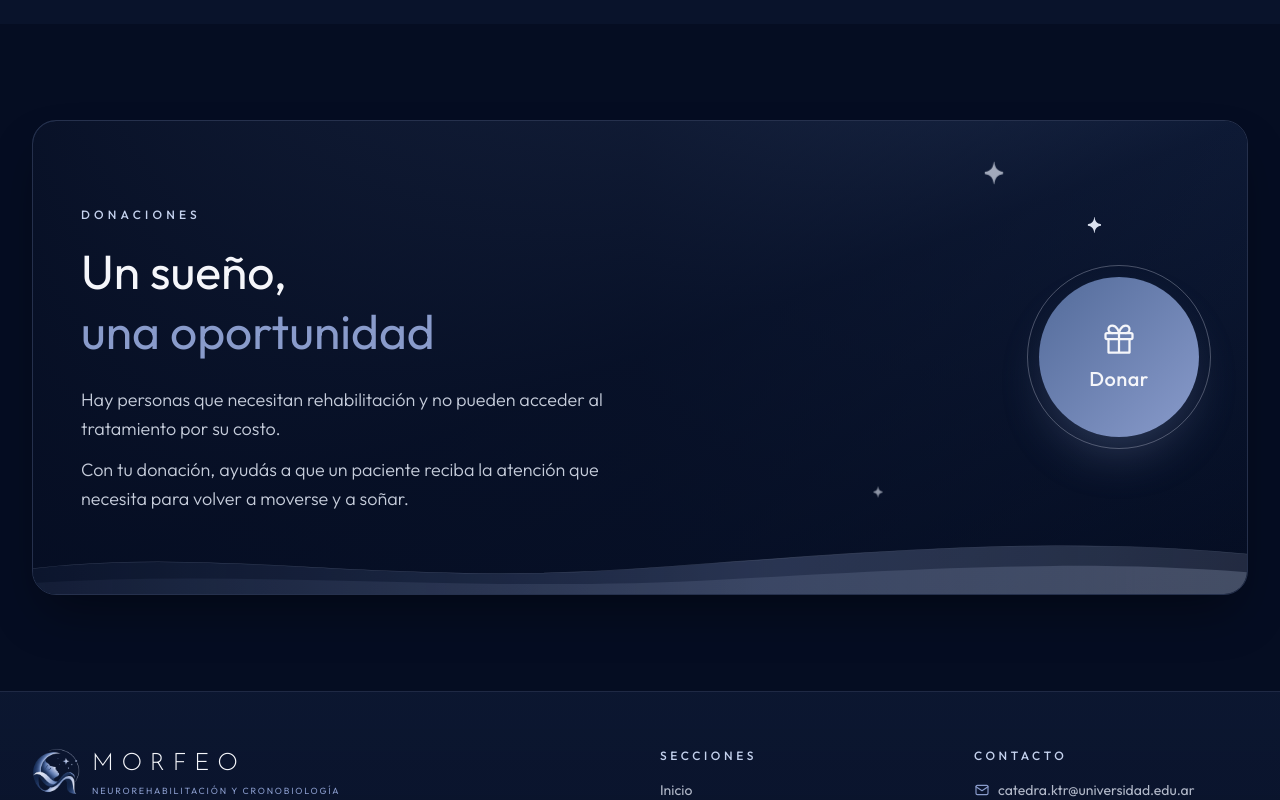
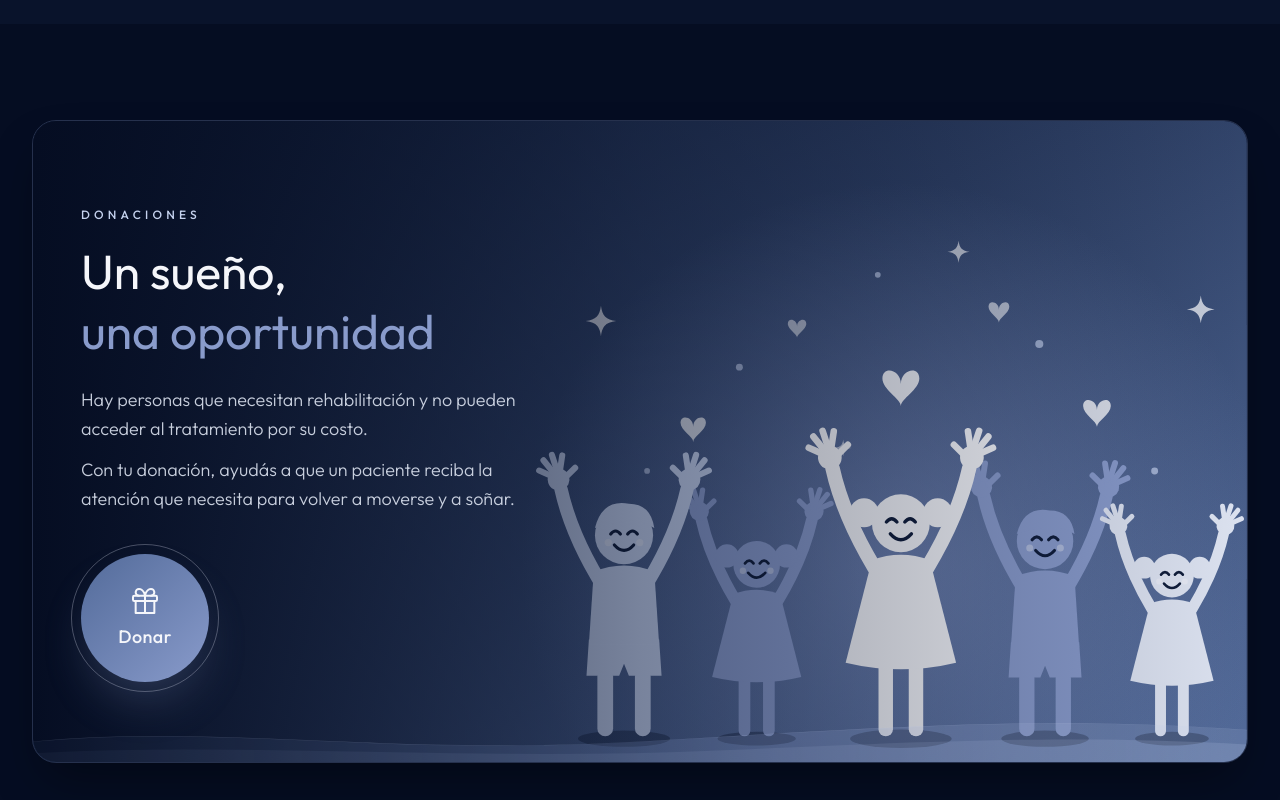
Before and after one commit to erickmirandarz/morfeo, a Next.js app: page / in a window 1280 px wide. Shown: the part 6280-7080 px from the top of the page. Built offline with nearby package versions, Linux system fonts and the light colour scheme.

Commit message:
Donaciones: ilustracion de ninos felices de fondo y boton Donar bajo el texto
Co-Authored-By: Claude Opus 5.5 <noreply@anthropic.com>

```diff
--- a/src/components/HomeSections.js
+++ b/src/components/HomeSections.js
@@ -1,4 +1,3 @@
-import Image from "next/image";
 import Link from "next/link";
 import { donation, howItWorks, membership } from "@/data/content";
 import { Stars, Waves } from "./Decor";
@@ -122,22 +121,21 @@ export function Donation() {
       <div className="relative overflow-hidden rounded-3xl border border-lavanda/25 shadow-2xl shadow-black/40">
         {/* Fondo: foto de niños felices (o degradé mientras no esté la foto) */}
         {backgroundImage ? (
-          <Image src={backgroundImage} alt="" fill sizes="100vw" className="object-cover" />
+          // eslint-disable-next-line @next/next/no-img-element
+          <img
+            src={backgroundImage}
+            alt="Niños felices con las manos abiertas"
+            className="absolute inset-0 h-full w-full object-cover object-right-bottom"
+          />
         ) : (
           <div className="absolute inset-0 bg-gradient-to-br from-acero via-profundo to-noche" />
         )}
-        {/* Velo para que el texto se lea sobre la foto */}
-        <div className="absolute inset-0 bg-gradient-to-r from-noche/95 via-noche/75 to-noche/20" />
-        <Stars
-          stars={[
-            { className: "right-[20%] top-10 h-6 w-6" },
-            { className: "right-[12%] top-24 h-4 w-4", delay: "1s" },
-            { className: "right-[30%] bottom-24 h-3 w-3", delay: "2s" },
-          ]}
-        />
+        {/* Velo: oscurece solo el lado del texto para que se lea */}
+        <div className="absolute inset-0 bg-gradient-to-r from-noche via-noche/80 to-transparent md:via-noche/40" />
+        <div className="absolute inset-0 bg-noche/50 md:hidden" />
 
-        <div className="relative grid items-center gap-10 px-7 py-14 sm:px-12 sm:py-20 md:grid-cols-[minmax(0,3fr)_auto]">
-          <div className="max-w-xl">
+        <div className="relative px-7 py-14 sm:px-12 sm:py-20 md:min-h-[30rem]">
+          <div className="max-w-md">
             <span className="text-xs font-medium uppercase tracking-[0.35em] text-hielo">Donaciones</span>
             <h2 className="mt-4 text-4xl font-normal leading-tight text-perla sm:text-5xl">
               {title}
@@ -148,21 +146,21 @@ export function Donation() {
                 <p key={t}>{t}</p>
               ))}
             </div>
-          </div>
 
             {/* Botón circular "Donar" */}
             <a
               href={cta.href || undefined}
               role={cta.href ? undefined : "button"}
-            className="group relative mx-auto flex h-40 cursor-pointer w-40 flex-col items-center justify-center rounded-full bg-gradient-to-br from-acero to-lavanda text-perla shadow-2xl shadow-lavanda/30 transition-all duration-300 hover:scale-105"
+              className="group relative mt-10 flex h-32 w-32 cursor-pointer flex-col items-center justify-center rounded-full bg-gradient-to-br from-acero to-lavanda text-perla shadow-2xl shadow-lavanda/30 transition-all duration-300 hover:scale-105"
             >
               <span className="absolute inset-0 animate-ping rounded-full border-2 border-lavanda/50 [animation-duration:2.5s]" />
-            <span className="absolute -inset-3 rounded-full border border-plata/30" />
-            <Icon name="gift" className="h-9 w-9 transition-transform duration-300 group-hover:-translate-y-0.5" strokeWidth={1.5} />
-            <span className="mt-2 text-xl font-medium tracking-wide">{cta.label}</span>
+              <span className="absolute -inset-2.5 rounded-full border border-plata/30" />
+              <Icon name="gift" className="h-8 w-8 transition-transform duration-300 group-hover:-translate-y-0.5" strokeWidth={1.5} />
+              <span className="mt-1.5 text-lg font-medium tracking-wide">{cta.label}</span>
             </a>
           </div>
-        <Waves className="h-20 opacity-60" />
+        </div>
+        <Waves className="h-16 opacity-50" />
       </div>
     </section>
   );
--- a/src/data/content.js
+++ b/src/data/content.js
@@ -331,8 +331,8 @@ export const donation = {
     "Hay personas que necesitan rehabilitación y no pueden acceder al tratamiento por su costo.",
     "Con tu donación, ayudás a que un paciente reciba la atención que necesita para volver a moverse y a soñar.",
   ],
-  // TODO: foto de fondo de niños felices (ej. "/donaciones/fondo.jpg" dentro de /public).
-  backgroundImage: null,
+  // Fondo: ilustración de niños felices. Se puede reemplazar por una foto (ej. "/donaciones/fondo.jpg").
+  backgroundImage: "/donaciones/ninos-felices.svg",
   cta: { label: "Donar", href: null }, // TODO: enlace de pago (ej. Mercado Pago) o página con datos bancarios
 };
 
```
Also changed, not shown: public/donaciones/ninos-felices.svg (added). Lines whose indentation alone changed are shown as unchanged.
